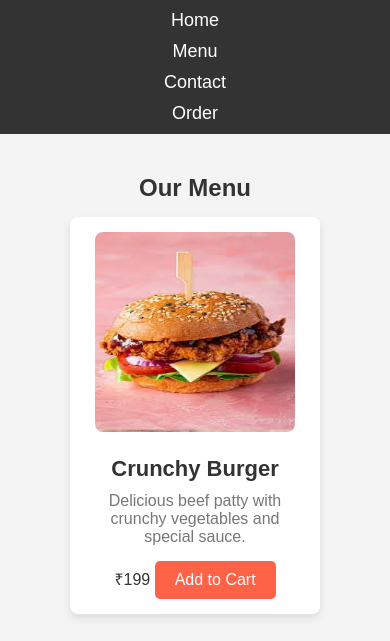
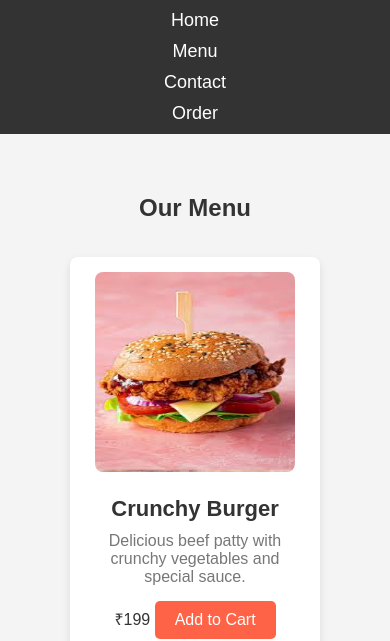
Before and after one commit to NikhilSharma-web/CrunchHaus-StartUp, a website: page html/menu.html in a window 390 px wide. Shown: the top 641 px of the page. Drawn offline with Linux system fonts and the light colour scheme.

Commit message:
Updated menu.css for styling and responsiveness

```diff
--- a/css/menu.css
+++ b/css/menu.css
@@ -226,3 +226,9 @@ footer {
     width: 100%;
     bottom: 0;
 }
+/* adding media query */
+@media (max-width: 768px) {
+    .menu > h2{
+        padding: 20px;
+    }
+}
```
